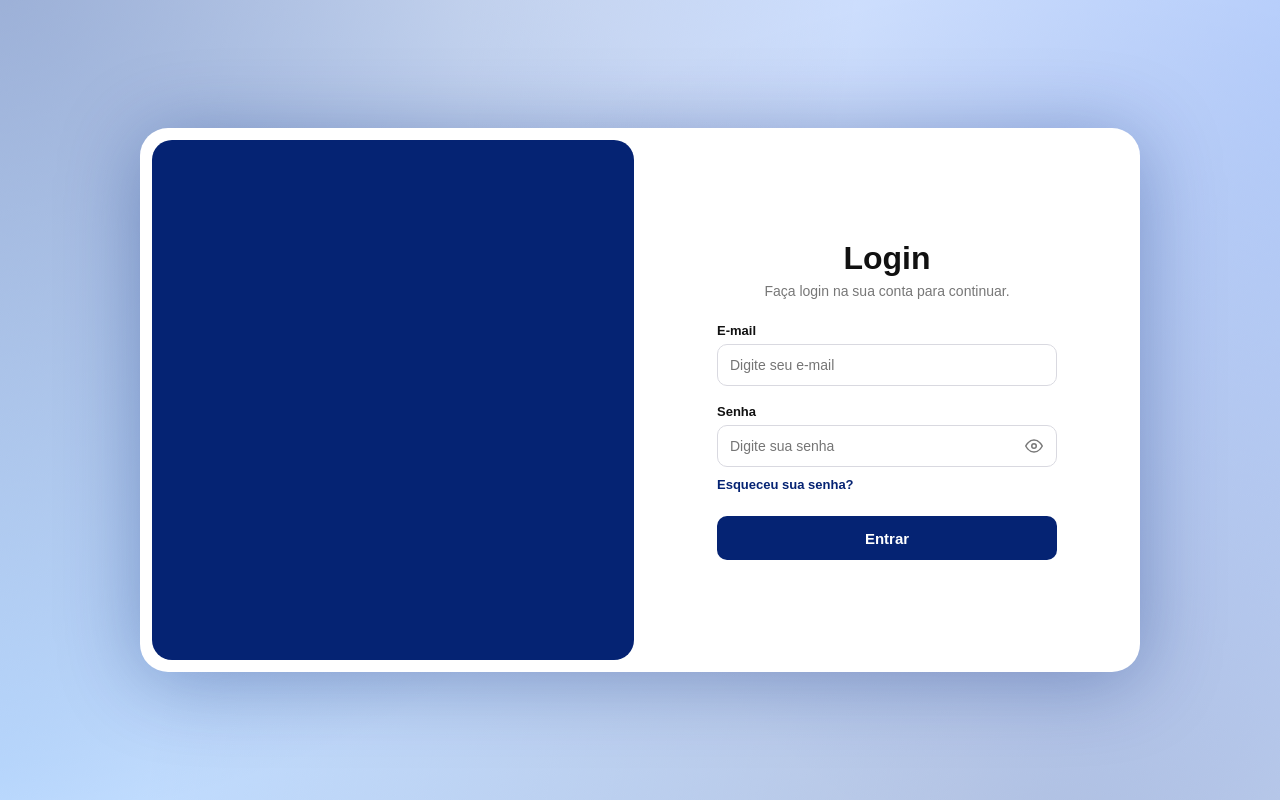
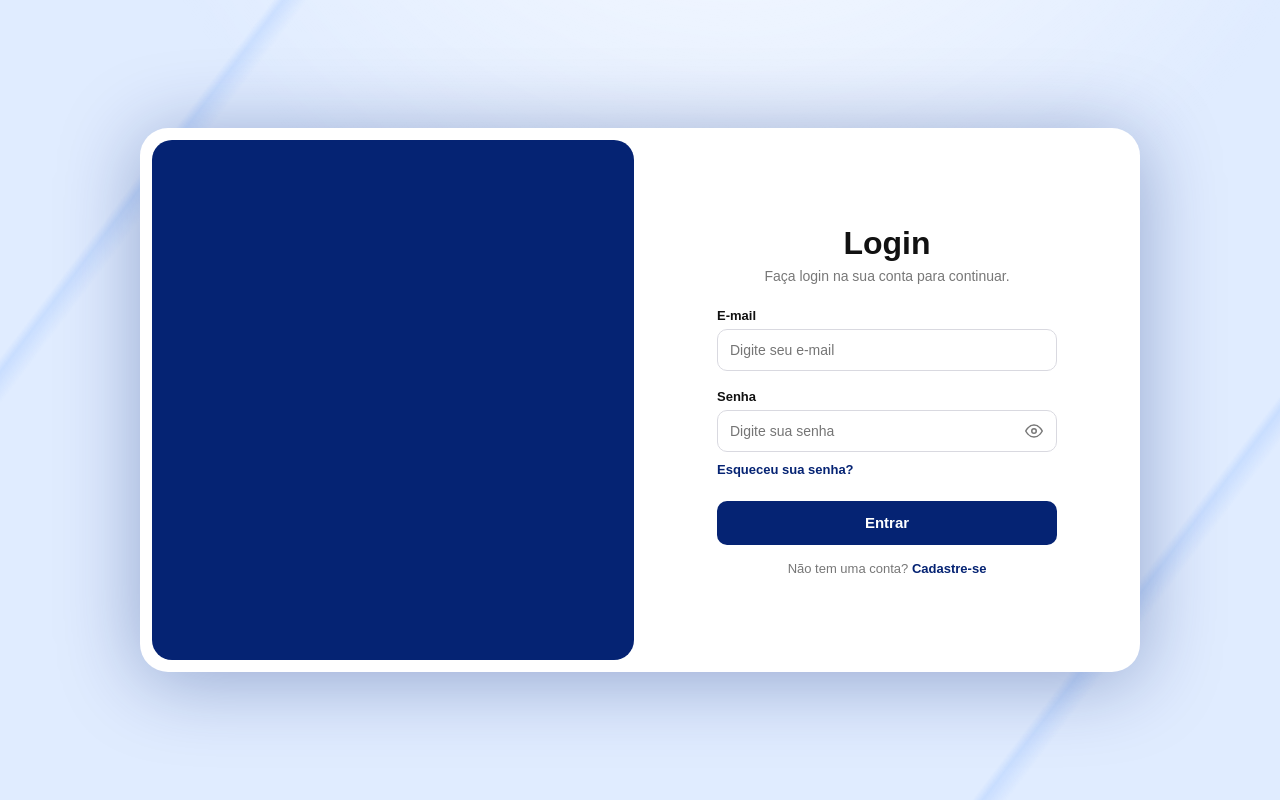
Before and after one commit to Thomasx7/Sistema-Acs, a React (Vite) app in the folder frontend/: page /login in a window 1280 px wide. Built offline with nearby package versions, Linux system fonts and the light colour scheme.

Commit message:
Animação e criação Login/Cadastro

```diff
--- a/frontend/src/assets/css/Auth_css/login.css
+++ b/frontend/src/assets/css/Auth_css/login.css
@@ -4,7 +4,7 @@
 
 body {
   margin: 0;
-  font-family: "Segoe UI", Roboto, Arial, sans-serif;
+
 }
 
 /* Fundo da página inteira */
@@ -25,14 +25,11 @@ body {
   content: "";
   position: absolute;
   inset: -30%;
-  background:
-    radial-gradient(circle at 20% 25%, rgba(5, 35, 115, 0.3) 0%, transparent 40%),
-    radial-gradient(circle at 80% 20%, rgba(37, 99, 235, 0.25) 0%, transparent 42%),
-    radial-gradient(circle at 70% 80%, rgba(5, 35, 115, 0.22) 0%, transparent 45%),
-    radial-gradient(circle at 25% 80%, rgba(147, 197, 253, 0.5) 0%, transparent 45%),
-    #e0ecff;
-  animation: aurora 8s ease-in-out infinite alternate;
-  z-index: 0;
+  background: linear-gradient(120deg, transparent 0 68%, rgba(35, 120, 255, 0.12) 68.3%, transparent 69%),
+    linear-gradient(120deg, transparent 0 31%, rgba(35, 120, 255, 0.12) 31.3%, transparent 32%),
+    radial-gradient(circle at 50% 0%, rgba(255, 255, 255, 0.95), transparent 34%);
+    animation: aurora 8s ease-in-out infinite alternate;
+    z-index: 0;
 }
 
 @keyframes aurora {
@@ -51,6 +48,7 @@ body {
 .login-card {
   width: 100%;
   max-width: 1000px;
+  min-height: 544px;
   background-color: #ffffff;
   border-radius: 28px;
   padding: 12px;
@@ -78,9 +76,20 @@ body {
 
 /* Lado esquerdo: quadrado azul com cantos arredondados */
 .login-image {
+  position: absolute;
+  top: 12px;
+  bottom: 12px;
+  left: 12px;
+  width: calc((100% - 36px) / 2);
+  z-index: 2;
   background-color: #052373;
   border-radius: 20px;
-  min-height: 520px;
+  transition: transform 0.7s cubic-bezier(0.65, 0, 0.35, 1);
+}
+
+/* Cadastro ativo: o painel desliza para a metade direita */
+.login-card.is-signup .login-image {
+  transform: translateX(calc(100% + 12px));
 }
 
 /* Lado direito: centraliza o formulário */
@@ -89,6 +98,33 @@ body {
   align-items: center;
   justify-content: center;
   padding: 24px;
+}
+
+/* ===== TROCA ENTRE LOGIN E CADASTRO ===== */
+.login-pane {
+  grid-column: 2;
+  grid-row: 1;
+}
+
+.signup-pane {
+  grid-column: 1;
+  grid-row: 1;
+  opacity: 0;
+  visibility: hidden;
+}
+
+.form-pane {
+  transition: opacity 0.4s ease 0.15s, visibility 0.4s ease 0.15s;
+}
+
+.login-card.is-signup .signup-pane {
+  opacity: 1;
+  visibility: visible;
+}
+
+.login-card.is-signup .login-pane {
+  opacity: 0;
+  visibility: hidden;
 }
 
 .login-form {
@@ -112,6 +148,9 @@ body {
 .login-form > :nth-child(6) { animation-delay: 0.7s; }
 .login-form > :nth-child(7) { animation-delay: 0.8s; }
 .login-form > :nth-child(8) { animation-delay: 0.9s; }
+.login-form > :nth-child(9) { animation-delay: 1s; }
+.login-form > :nth-child(10) { animation-delay: 1.1s; }
+.login-form > :nth-child(11) { animation-delay: 1.2s; }
 
 @keyframes item-entrada {
   from {
@@ -208,6 +247,44 @@ body {
   color: #052373;
 }
 
+/* ===== TERMOS E LINKS DE TROCA ===== */
+.login-form .terms {
+  display: flex;
+  align-items: center;
+  gap: 8px;
+  margin-bottom: 18px;
+  font-size: 13px;
+  font-weight: 400;
+  color: #555555;
+}
+
+.login-form .terms input {
+  width: auto;
+  height: auto;
+  margin: 0;
+}
+
+.switch-text {
+  margin: 16px 0 0;
+  text-align: center;
+  font-size: 13px;
+  color: #777777;
+}
+
+.switch-button {
+  background: none;
+  border: none;
+  padding: 0;
+  font-size: 13px;
+  font-weight: 600;
+  color: #052373;
+  cursor: pointer;
+}
+
+.switch-button:hover {
+  text-decoration: underline;
+}
+
 .login-button {
   height: 44px;
   margin-top: 6px;
@@ -234,6 +311,12 @@ body {
   .login-image {
     display: none;
   }
+
+  /* No celular só existe 1 coluna: os dois formulários ocupam o mesmo lugar e se alternam por fade */
+  .login-pane,
+  .signup-pane {
+    grid-column: 1;
+  }
 }
 
 
@@ -250,4 +333,10 @@ body {
   .login-form > * {
     animation: none;
   }
+
+  /* Desliga o deslize do painel e o fade dos formulários */
+  .login-image,
+  .form-pane {
+    transition: none;
+  }
 }
--- a/frontend/src/pages/Auth/login.jsx
+++ b/frontend/src/pages/Auth/login.jsx
@@ -2,46 +2,19 @@ import { useState } from "react";
 import "../../assets/css/Auth_css/login.css";
 import { Link } from "react-router-dom";
 
-function Login() {
-  const [email, setEmail] = useState("");
-  const [password, setPassword] = useState("");
+// Campo de senha com o botão do olho.
+// Vai ser usado no login e no cadastro.
+function PasswordField({ id, value, onChange }) {
   const [showPassword, setShowPassword] = useState(false);
 
-  function handleSubmit(event) {
-    event.preventDefault();
-    console.log("Dados do login:", { email, password });
-  }
-
   return (
-    <div className="login-page">
-      <div className="login-card">
-        <div className="login-image" />
-
-        <div className="login-form-area">
-          <form className="login-form" onSubmit={handleSubmit}>
-            <h1>Login</h1>
-            <p className="login-subtitle">
-              Faça login na sua conta para continuar.
-            </p>
-
-            <label htmlFor="email">E-mail</label>
-            <input
-              id="email"
-              type="email"
-              placeholder="Digite seu e-mail"
-              value={email}
-              onChange={(event) => setEmail(event.target.value)}
-              required
-            />
-
-            <label htmlFor="password">Senha</label>
     <div className="password-field">
       <input
-                id="password"
+        id={id}
         type={showPassword ? "text" : "password"}
         placeholder="Digite sua senha"
-                value={password}
-                onChange={(event) => setPassword(event.target.value)}
+        value={value}
+        onChange={onChange}
         required
       />
       <button
@@ -82,6 +55,128 @@ function Login() {
           </svg>
         )}
       </button>
+    </div>
+  );
+}
+
+function Login() {
+  const [email, setEmail] = useState("");
+  const [password, setPassword] = useState("");
+
+   // false = mostra o login | true = mostra o cadastro
+  const [isSignup, setIsSignup] = useState(false);
+
+  // Dados do cadastro
+  const [signupName, setSignupName] = useState("");
+  const [signupEmail, setSignupEmail] = useState("");
+  const [signupPassword, setSignupPassword] = useState("");
+  const [acceptedTerms, setAcceptedTerms] = useState(false);
+
+  function handleSignup(event) {
+    event.preventDefault();
+    console.log("Cadastro:", {
+      name: signupName,
+      email: signupEmail,
+      password: signupPassword,
+    });
+  }
+
+  function handleSubmit(event) {
+    event.preventDefault();
+    console.log("Dados do login:", { email, password });
+  }
+
+  return (
+    <div className="login-page">
+        <div className={`login-card ${isSignup ? "is-signup" : ""}`}>
+        <div className="login-image" />
+
+        {/* Cadastro (metade esquerda) */}
+        <div className="login-form-area form-pane signup-pane">
+          <form className="login-form" onSubmit={handleSignup}>
+            <h1>Criar conta</h1>
+            <p className="login-subtitle">
+              Preencha os dados para se cadastrar.
+            </p>
+
+            <label htmlFor="signup-name">Nome Completo</label>
+            <input
+              id="signup-name"
+              type="text"
+              placeholder="Digite seu nome"
+              value={signupName}
+              onChange={(event) => setSignupName(event.target.value)}
+              required
+            />
+
+            <label htmlFor="signup-email">E-mail</label>
+            <input
+              id="signup-email"
+              type="email"
+              placeholder="Digite seu e-mail"
+              value={signupEmail}
+              onChange={(event) => setSignupEmail(event.target.value)}
+              required
+            />
+
+            <label htmlFor="signup-password">Senha</label>
+            <PasswordField
+              id="signup-password"
+              value={signupPassword}
+              onChange={(event) => setSignupPassword(event.target.value)}
+            />
+
+            <label className="terms">
+              <input
+                type="checkbox"
+                checked={acceptedTerms}
+                onChange={(event) => setAcceptedTerms(event.target.checked)}
+                required
+              />
+              Li e concordo com os Termos e a Política de Privacidade
+            </label>
+
+            <button type="submit" className="login-button">
+              Cadastrar
+            </button>
+
+            <p className="switch-text">
+              Já tem uma conta?{" "}
+              <button
+                type="button"
+                className="switch-button"
+                onClick={() => setIsSignup(false)}
+              >
+                Entrar
+              </button>
+            </p>
+          </form>
+        </div>
+
+        <div className="login-form-area form-pane login-pane">
+          <form className="login-form" onSubmit={handleSubmit}>
+            <h1>Login</h1>
+            <p className="login-subtitle">
+              Faça login na sua conta para continuar.
+            </p>
+
+            <label htmlFor="email">E-mail</label>
+            <input
+              id="email"
+              type="email"
+              placeholder="Digite seu e-mail"
+              value={email}
+              onChange={(event) => setEmail(event.target.value)}
+              required
+            />
+
+            <label htmlFor="password">Senha</label>
+            <div className="password-field">
+                          <PasswordField
+              id="password"
+              value={password}
+              onChange={(event) => setPassword(event.target.value)}
+            />
 
             <Link to="/esqueci-senha" className="forgot-password">
               Esqueceu sua senha?
@@ -91,6 +186,19 @@ function Login() {
             <button type="submit" className="login-button">
               Entrar
             </button>
+
+
+            <p className="switch-text">
+              Não tem uma conta?{" "}
+              <button
+                type="button"
+                className="switch-button"
+                onClick={() => setIsSignup(true)}
+              >
+                Cadastre-se
+              </button>
+            </p>
+
           </form>
         </div>
       </div>
```
Also changed, not shown: 1 other file (tests, documents, lock files or other folders). Lines whose indentation alone changed are shown as unchanged.
